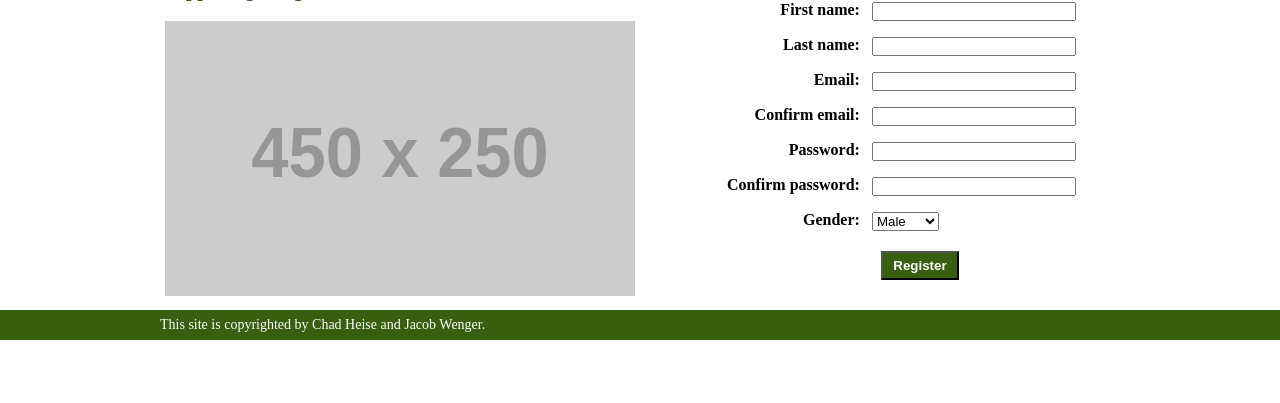
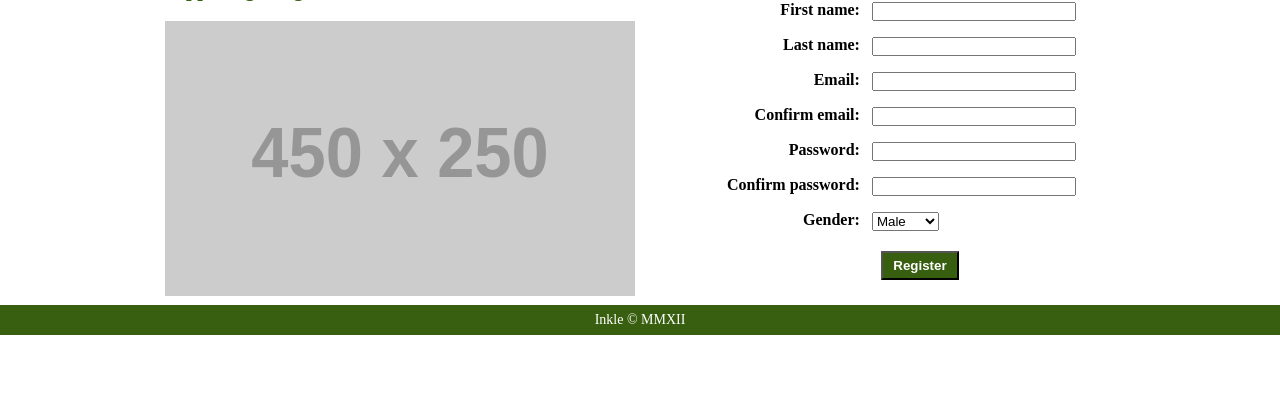
Before and after one commit to chadheise/inkle-nd, a Django app: template finalProject/inkle/templates/login.html in a window 1280 px wide. Shown: the part 165-568 px from the top of the page. Run offline with Django 3.2, Linux system fonts and the light colour scheme; the template is opened without the code that fills it, so the values that code supplies are empty; grey boxes labelled with a size stand in for pictures from a placeholder-image service; some libraries are stand-ins or nearby versions.

Commit message:
New logo. Updated foooter.

```diff
--- a/finalProject/inkle/static/css/main.css
+++ b/finalProject/inkle/static/css/main.css
@@ -95,8 +95,8 @@
 
 #mainContent
 {
-    width: 960px;
-    margin: 20px auto 10px auto;
+    margin-top: 20px;
+    margin-bottom: 5px;
 }
 
 #footer
@@ -104,18 +104,12 @@
     background-color: #385E0F;
     height: 30px;
     width: 100%;
+    text-align: center;
 }
 
-#footerContent
+.footerText
 {
-    width: 960px;
-    margin-left: auto;
-    margin-right: auto;
-}
-
-#footerText
-{
-    color: #FFF;
+    color: #FFFFFF;
     padding-top: 7px;
     font-size: 14px;
 }
--- a/finalProject/inkle/templates/login.html
+++ b/finalProject/inkle/templates/login.html
@@ -96,10 +96,11 @@
     </div>
 {% endblock mainContent %}
 
+<!-- Footer -->
 {% block footer %}
     <div id="footer">
-        <div id="footerContent">
-            <p id="footerText">This site is copyrighted by Chad Heise and Jacob Wenger.</p>
+        <div class="container_24">
+            <p class="footerText">Inkle &copy; MMXII</p>
         </div>
     </div>
 {% endblock footer %}
```
Also changed, not shown: 1 other file.
